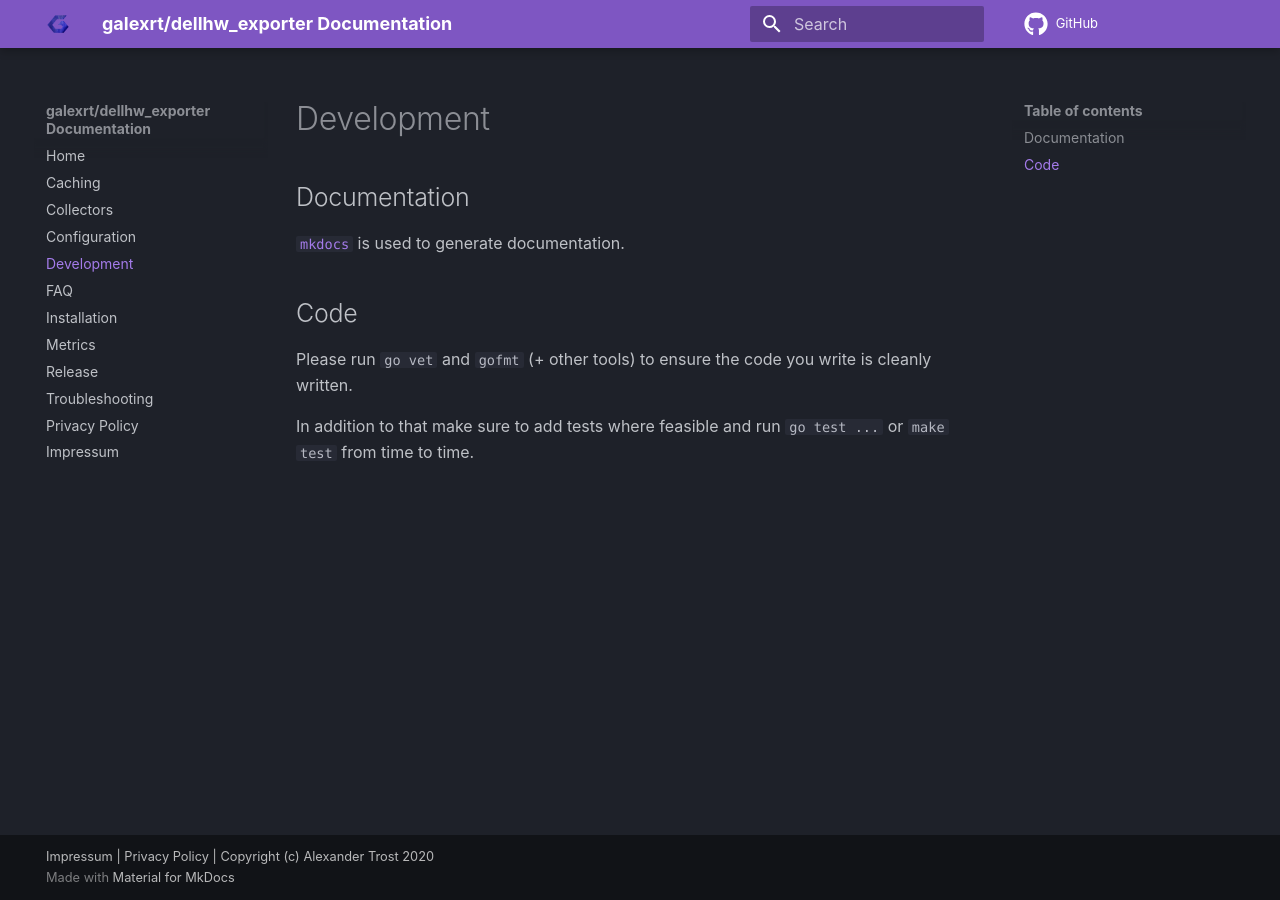
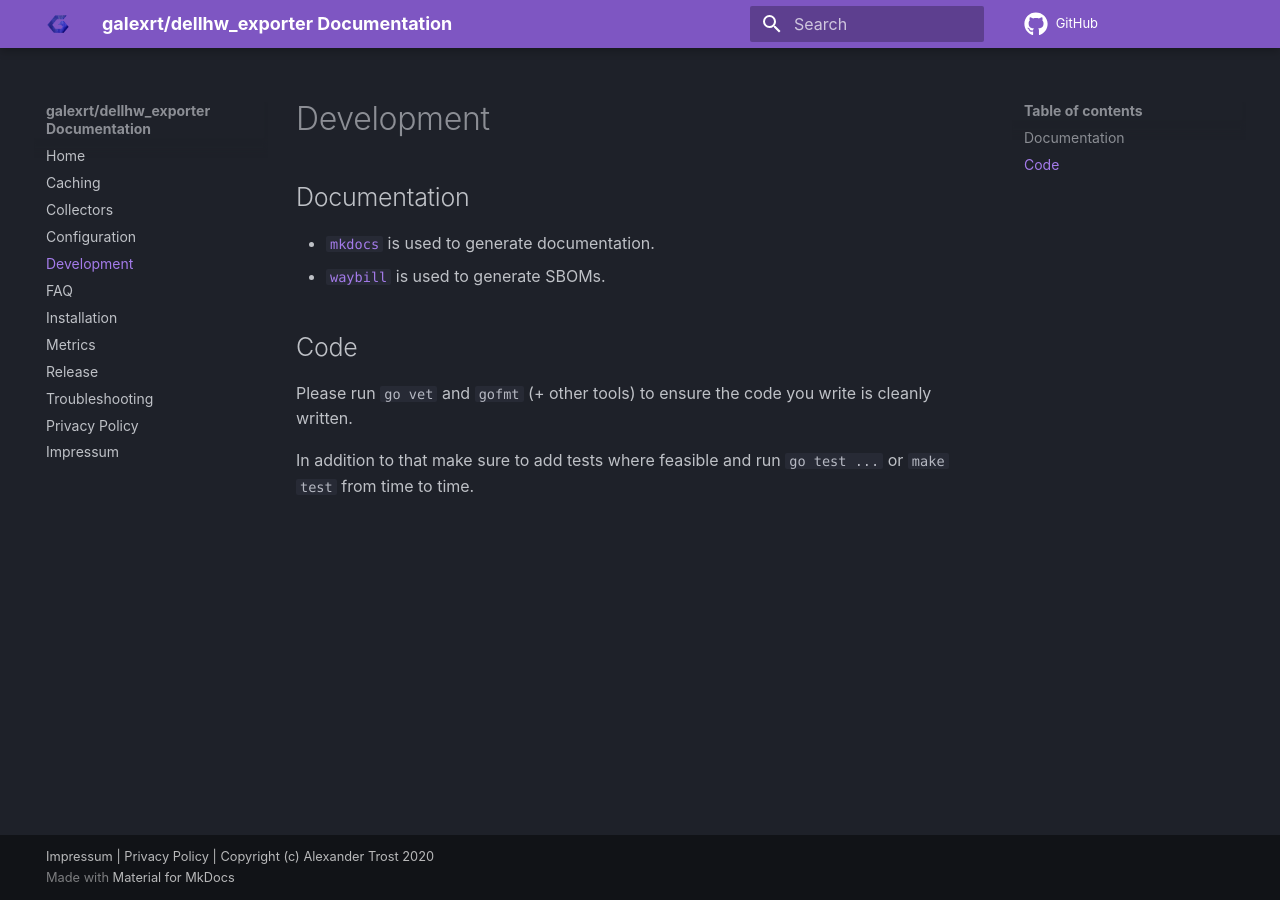
Before and after one commit to galexrt/dellhw_exporter, an MkDocs documentation site: the page built from docs/development.md, in a window 1280 px wide. Built offline with MkDocs 1.6.1 and Material for MkDocs 9.7.7, drawn with Linux system fonts in a browser that asks for light colours; comment, search, counter and statistics services are not loaded.

```diff
--- a/docs/development.md
+++ b/docs/development.md
@@ -1,6 +1,7 @@
 ## Documentation
 
-[`mkdocs`](https://www.mkdocs.org/) is used to generate documentation.
+- [`mkdocs`](https://www.mkdocs.org/) is used to generate documentation.
+- [`waybill`](https://github.com/kusari-oss/waybill) is used to generate SBOMs.
 
 ## Code
 
```
Also changed, not shown: CHANGELOG.md (+4 -0 lines), charts/prometheus-dellhw-exporter/README.md (+1 -1 lines), 2 other files.
